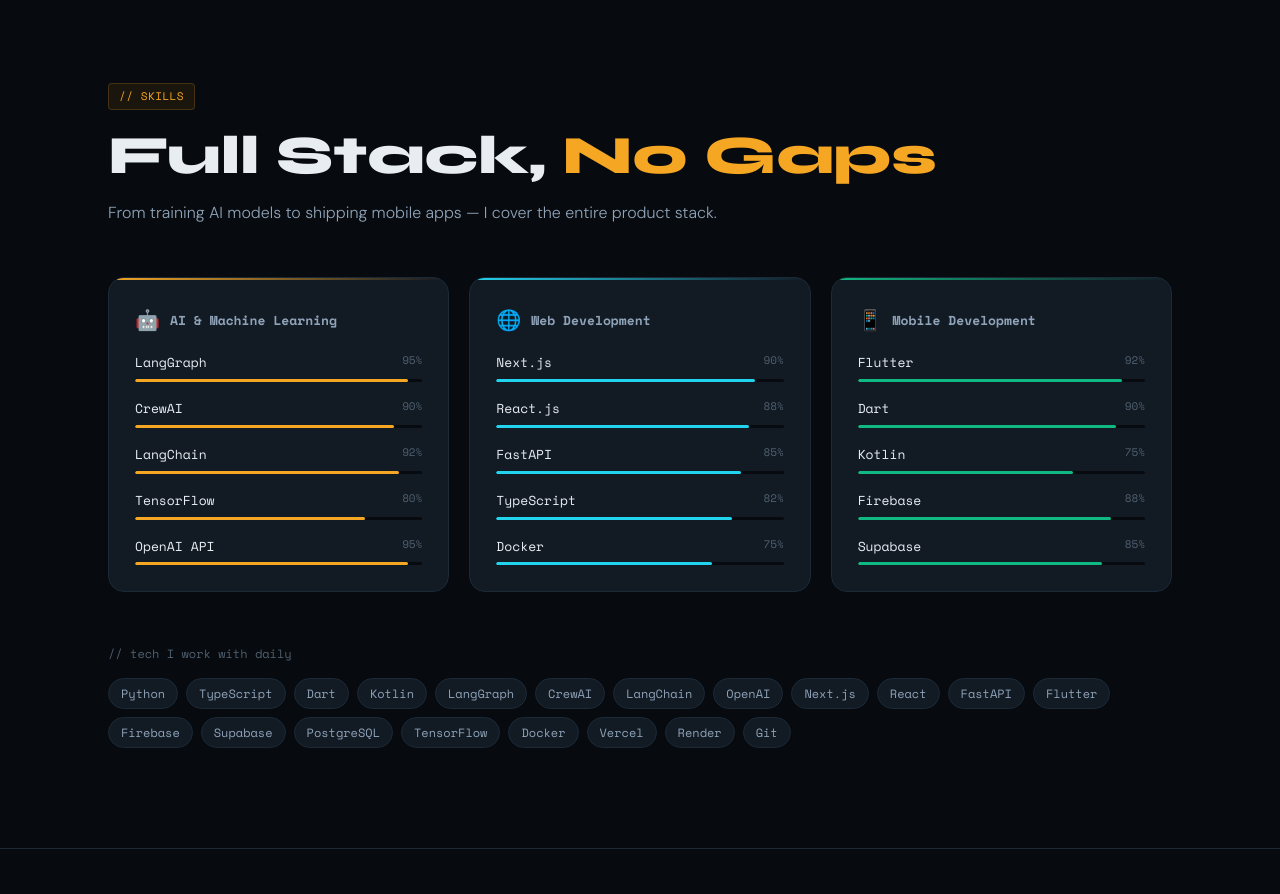
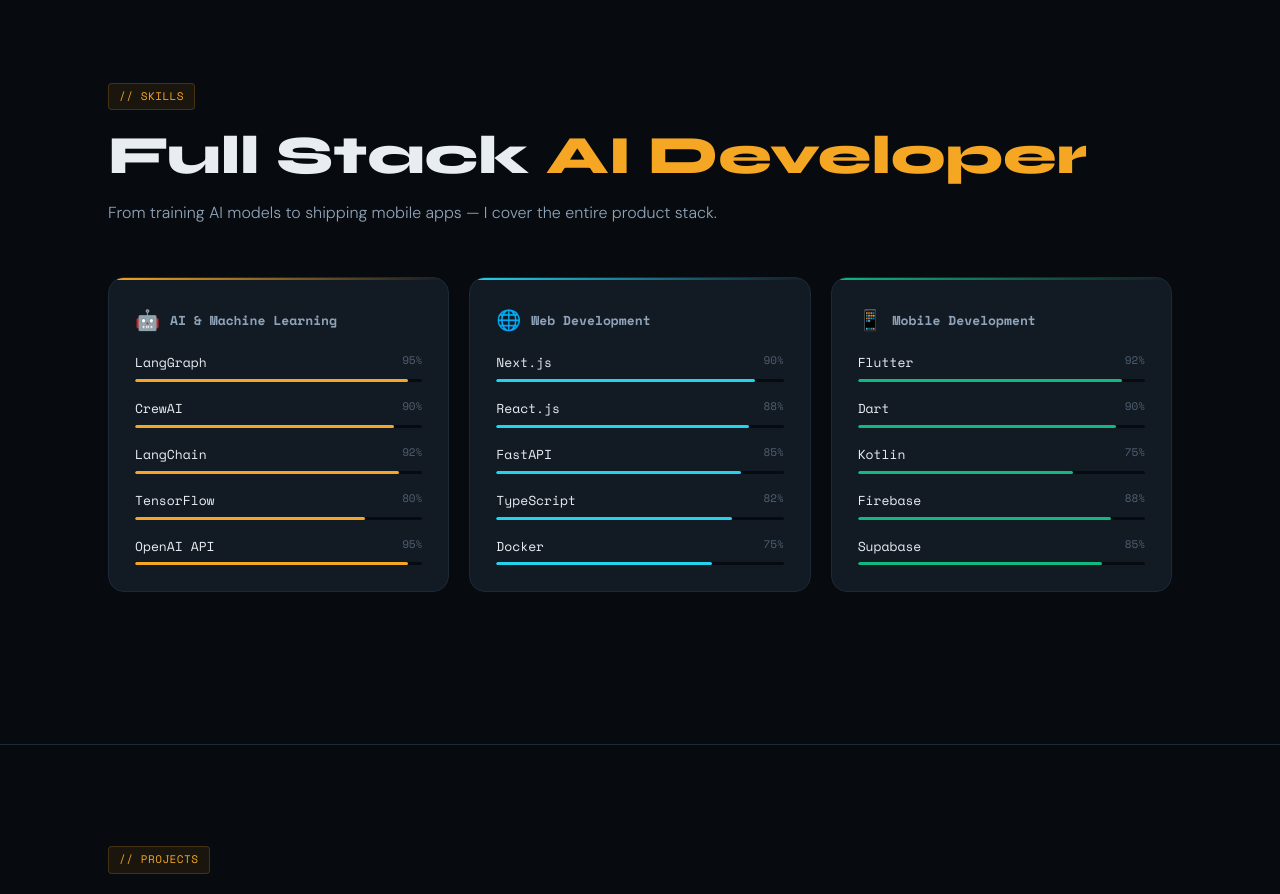
Before and after one commit to MuneebAhmed25211/personal-portfolio-website-frontend, a Next.js app: page / in a window 1280 px wide. Shown: the part 2040-2934 px from the top of the page. Built offline with nearby package versions, Linux system fonts and the light colour scheme.

Commit message:
Skills Section updated

```diff
--- a/src/components/Skills.tsx
+++ b/src/components/Skills.tsx
@@ -15,7 +15,7 @@ export default function Skills() {
     <section className={s.section} id="skills" ref={ref as React.RefObject<HTMLElement>}>
       <div className="container">
         <span className={`${s.label} reveal`}>// skills</span>
-        <h2 className={`${s.title} reveal reveal-delay-1`}>Full Stack, <span className={s.accent}>No Gaps</span></h2>
+        <h2 className={`${s.title} reveal reveal-delay-1`}>Full Stack <span className={s.accent}>AI Developer</span></h2>
         <p className={`${s.sub} reveal reveal-delay-2`}>From training AI models to shipping mobile apps — I cover the entire product stack.</p>
 
         <div className={s.grid}>
@@ -34,11 +34,6 @@ export default function Skills() {
             </div>
           ))}
         </div>
-
-        <div className={`${s.tags} reveal`}>
-          <span className={s.tagsLbl}>// tech I work with daily</span>
-          <div className={s.tagList}>{tags.map(t=><span key={t} className={s.tag}>{t}</span>)}</div>
-        </div>
       </div>
     </section>
   )
```
